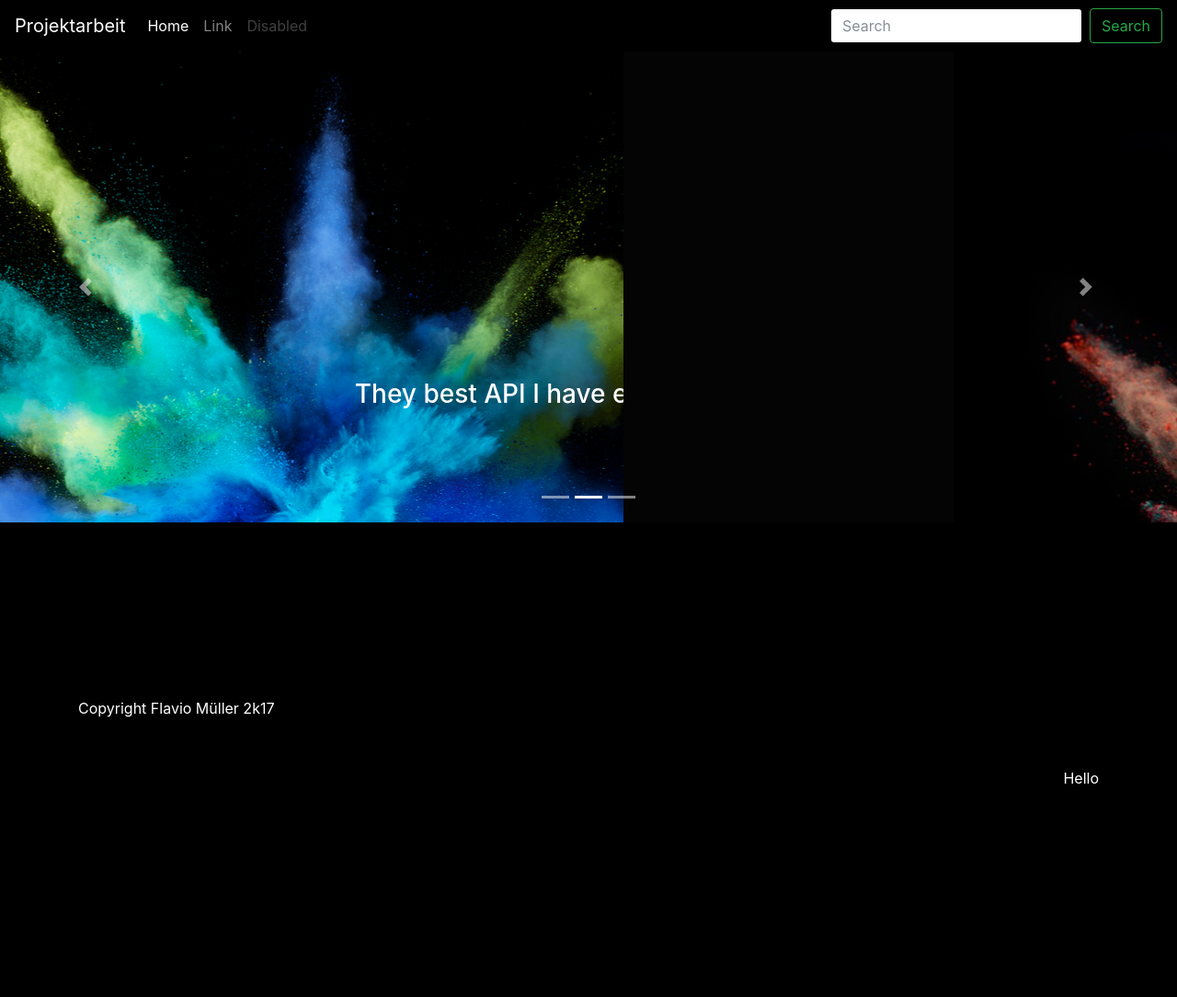
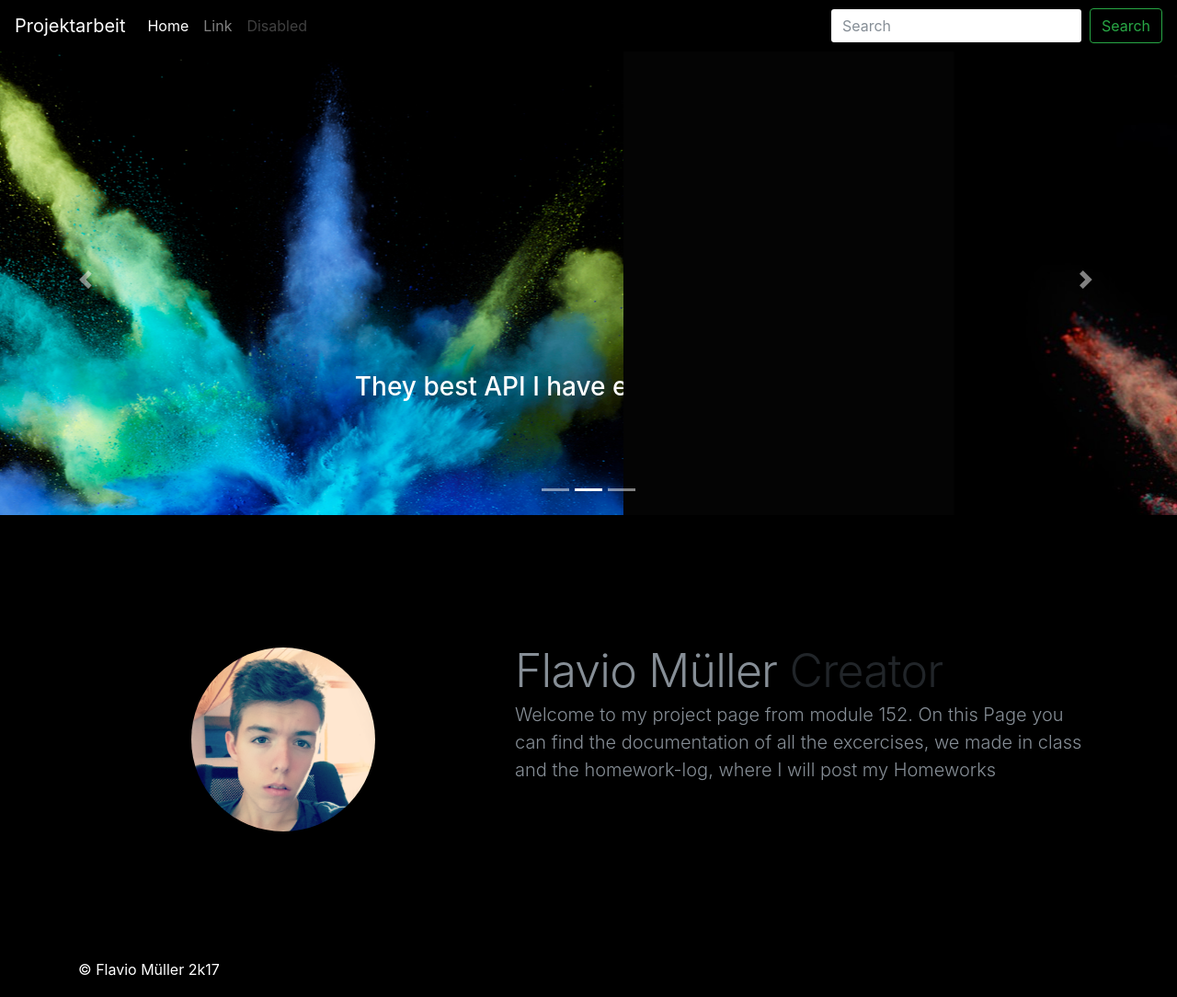
Before and after one commit to flavio-mueller/M152-Projekt, a plain HTML site: page Index.html in a window 1280 px wide. Shown: the whole page at 92% size. Before the commit the page ends 800 px from the top, so only its background shows below. Drawn offline with nearby package versions, Linux system fonts and the light colour scheme.

Commit message:
Added Pictures

```diff
--- a/Index.html
+++ b/Index.html
@@ -5,15 +5,17 @@
     <!-- Required meta tags -->
     <meta charset="utf-8">
     <meta name="viewport" content="width=device-width, initial-scale=1, shrink-to-fit=no">
+    <title>Projektarbeit</title>
 
     <!-- Bootstrap CSS -->
     <link rel="stylesheet" href="css/bootstrap.min.css">
     <link rel="stylesheet" href="css/carousel.css">
+    <link rel="shortcut icon" href="Content/favico.ico">
 </head>
 
 <body style="background-color: black">
     <header>
-        <nav class="navbar sticky-top navbar-expand-lg navbar-dark bg-dark" style="background-color: black !important;">
+        <nav class="navbar navbar-expand-lg navbar-dark bg-dark fixed-top" style="background-color: black !important;">
             <a class="navbar-brand" href="#">Projektarbeit</a>
             <button class="navbar-toggler" type="button" data-toggle="collapse" data-target="#navbarTogglerDemo02" aria-controls="navbarTogglerDemo02"
                 aria-expanded="false" aria-label="Toggle navigation">
@@ -40,7 +42,7 @@
         </nav>
     </header>
 
-    <main>
+    <main style="margin-top: 3rem">
         <div id="carouselExampleIndicators" class="carousel slide" data-ride="carousel">
             <ol class="carousel-indicators">
                 <li data-target="#carouselExampleIndicators" data-slide-to="0" class="active"></li>
@@ -79,11 +81,30 @@
                       <span class="sr-only">Next</span>
                     </a>
         </div>
+        <div class="container">
+            <div class="row featurette">
+                <div class="col-md-5 text-center">
+                    <img class="featurette-image img-fluid featurette-heading" style="border-radius: 50%;" data-src="holder.js/500x500/auto"
+                        alt="500x500" style="width: 500px; height: 500px;" src="Content/Flavio.png" data-holder-rendered="true"
+                        width="200" height="200">
+                </div>
+                <div class="col-md-7">
+                    <h2 class="featurette-heading"><span class="text-muted">Flavio Müller </span> Creator</h2>
+                    <p class="lead text-muted">Welcome to my project page from module 152. On this Page you can find the documentation of all the excercises, we made in class and the homework-log, where I will post my Homeworks
+                    </p>
+                </div>
+
+            </div>
+        </div>
+        <br/>
+        <br/>
+        <br/>
+        <br/>
+        <br/>
     </main>
     <footer class="footer">
         <div class="container">
-            <p>Copyright Flavio Müller 2k17</p>
-            <p style="text-align: right;">Hello</p>
+            <p>&copy Flavio Müller 2k17</p>
         </div>
     </footer>
 
--- a/css/carousel.css
+++ b/css/carousel.css
@@ -43,6 +43,14 @@
     font-weight: 300;
     letter-spacing: -0.05rem;
     line-height: 1;
+    margin-top: 1rem
+}
+
+
+@media (min-width: 20em) {
+    .featurette-heading {
+        margin-top: 2rem;
+    }
 }
 @media (min-width: 40em) {
     .carousel-caption p {
@@ -56,9 +64,10 @@
 }
 @media (min-width: 62em) {
     .featurette-heading {
-        margin-top: 7rem;
+        margin-top: 5rem;
     }
 }
+
 
 .footer {
     background-color: black;
@@ -66,6 +75,5 @@
     bottom: 0;
     height: 60px;
     line-height: 60px;
-    position: fixed;
     width: 100%;
 }
```
Also changed, not shown: Content/Flavio.png (added), Content/Flavio2.png (added), Content/favico.ico (added). Lines whose indentation alone changed are shown as unchanged.
